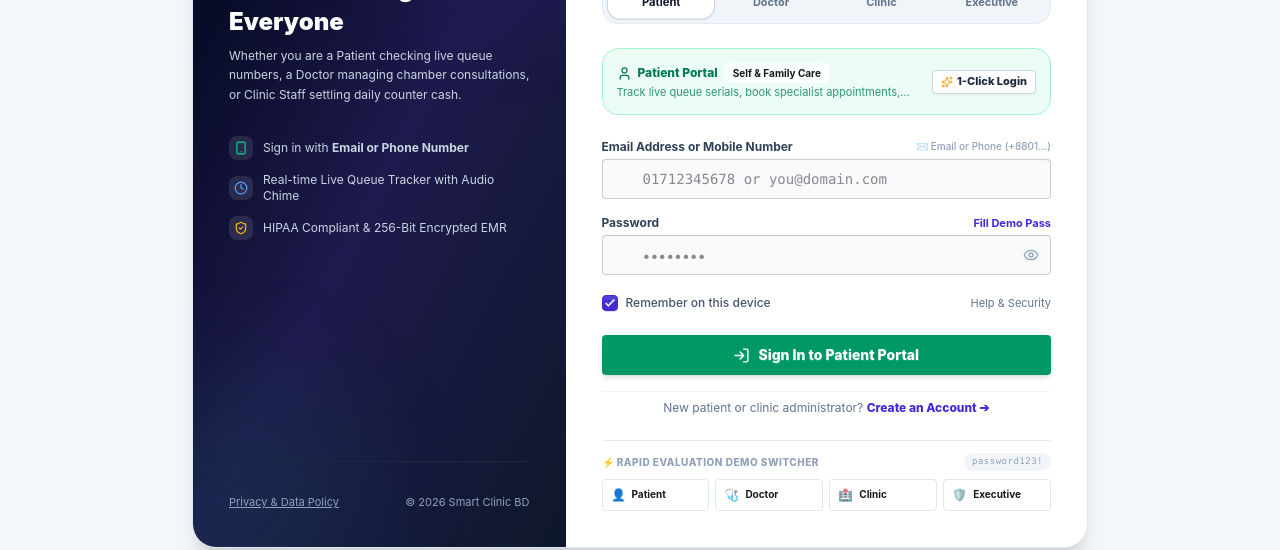
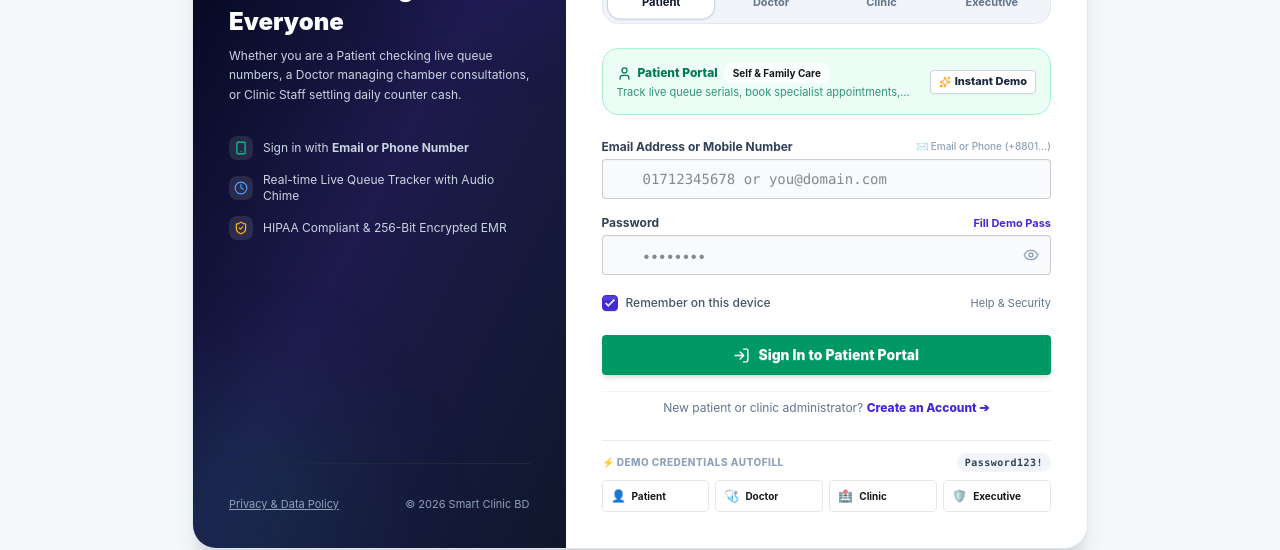
Before and after one commit to Ishtiak-Ahmed886/Final_Year_Project_version1, a React (Vite) app in the folder smart-clinic/: page /login in a window 1280 px wide. Shown: the part 285-835 px from the top of the page. Built offline with nearby package versions, Linux system fonts and the light colour scheme; no server answers.

Commit message:
fix(auth): prevent unexpected demo auto-login redirect and support demo password casing

```diff
--- a/smart-clinic/src/pages/login/Login.jsx
+++ b/smart-clinic/src/pages/login/Login.jsx
@@ -111,16 +111,23 @@
     }
   };
 
-  const handle1ClickAutofill = (roleKey, directSubmit = false) => {
+  // Autofill demo credentials into form without auto-submitting
+  const handleAutofill = (roleKey) => {
     setActiveRole(roleKey);
     const target = ROLE_PROFILES[roleKey];
     setLoginId(target.email);
     setPassword(target.pass);
     setError("");
+  };
 
-    if (directSubmit) {
-      executeLogin(target.email, target.pass);
-    }
+  // Instant 1-Click demo login when explicitly requested
+  const handleInstantDemoLogin = (roleKey) => {
+    setActiveRole(roleKey);
+    const target = ROLE_PROFILES[roleKey];
+    setLoginId(target.email);
+    setPassword(target.pass);
+    setError("");
+    executeLogin(target.email, target.pass);
   };
 
   const executeLogin = async (idToUse, passToUse) => {
@@ -279,11 +286,11 @@
             </div>
             <button
               type="button"
-              onClick={() => handle1ClickAutofill(activeRole, true)}
+              onClick={() => handleInstantDemoLogin(activeRole)}
               className="btn btn-xs bg-white text-slate-800 hover:bg-slate-50 border border-slate-300 font-extrabold shrink-0 shadow-xs gap-1"
-              title="1-Click Instant Demo Login for this role"
+              title={`Instant demo login as ${currentProfile.name}`}
             >
-              <Sparkles size={12} className="text-amber-500" /> 1-Click Login
+              <Sparkles size={12} className="text-amber-500" /> Instant Demo
             </button>
           </div>
 
@@ -343,11 +350,14 @@
                 <button
                   type="button"
                   onClick={() => {
-                    setLoginId(currentProfile.email);
+                    if (!loginId.trim()) {
+                      setLoginId(currentProfile.email);
+                    }
                     setPassword(currentProfile.pass);
                     setError("");
                   }}
                   className="text-[11px] font-bold text-primary hover:underline"
+                  title="Autofills demo password (Password123!) without overwriting your typed email"
                 >
                   Fill Demo Pass
                 </button>
@@ -440,8 +450,15 @@
           {/* ⚡ Quick Switcher Bar for Reviewers */}
           <div className="pt-3 border-t border-slate-200/80">
             <div className="text-[10px] font-extrabold uppercase tracking-wider text-slate-400 mb-2 flex items-center justify-between">
-              <span>⚡ Rapid Evaluation Demo Switcher</span>
-              <span className="text-[9px] lowercase font-normal bg-slate-100 px-2 py-0.5 rounded-full font-mono">Password123!</span>
+              <span>⚡ Demo Credentials Autofill</span>
+              <button
+                type="button"
+                onClick={() => setPassword("Password123!")}
+                className="text-[10px] font-bold bg-slate-100 hover:bg-slate-200 text-slate-700 px-2 py-0.5 rounded-full font-mono transition-colors"
+                title="Click to fill Password123!"
+              >
+                Password123!
+              </button>
             </div>
 
             <div className="grid grid-cols-2 sm:grid-cols-4 gap-1.5">
@@ -449,8 +466,9 @@
                 <button
                   key={r.id}
                   type="button"
-                  onClick={() => handle1ClickAutofill(r.id, true)}
-                  className="btn btn-outline btn-xs h-8 justify-start font-bold text-left border-slate-200 hover:border-slate-400 transition-all truncate"
+                  onClick={() => handleAutofill(r.id)}
+                  className="btn btn-outline btn-xs h-8 justify-start font-bold text-left border-slate-200 hover:border-slate-400 hover:bg-slate-50 transition-all truncate"
+                  title={`Fill form with ${r.name} (${r.email})`}
                 >
                   <span className="text-xs">
                     {r.id === "PATIENT" ? "👤" : r.id === "DOCTOR" ? "🩺" : r.id === "CLINIC_ADMIN" ? "🏥" : "🛡️"}
```
Also changed, not shown: 1 other file (tests, documents, lock files or other folders).
